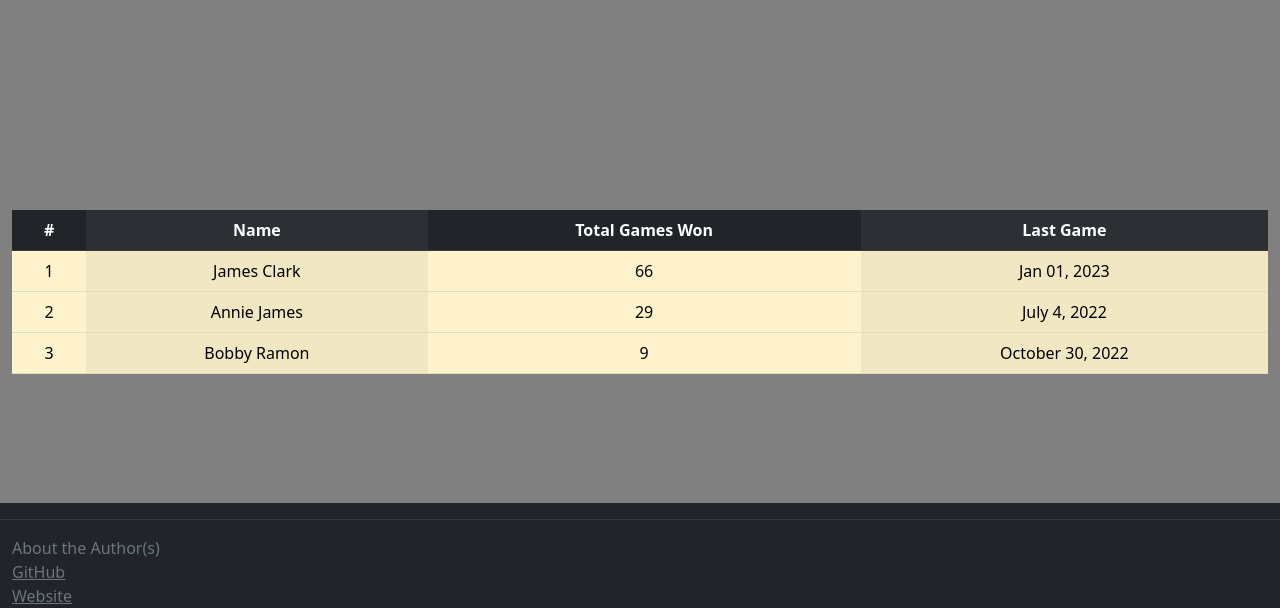
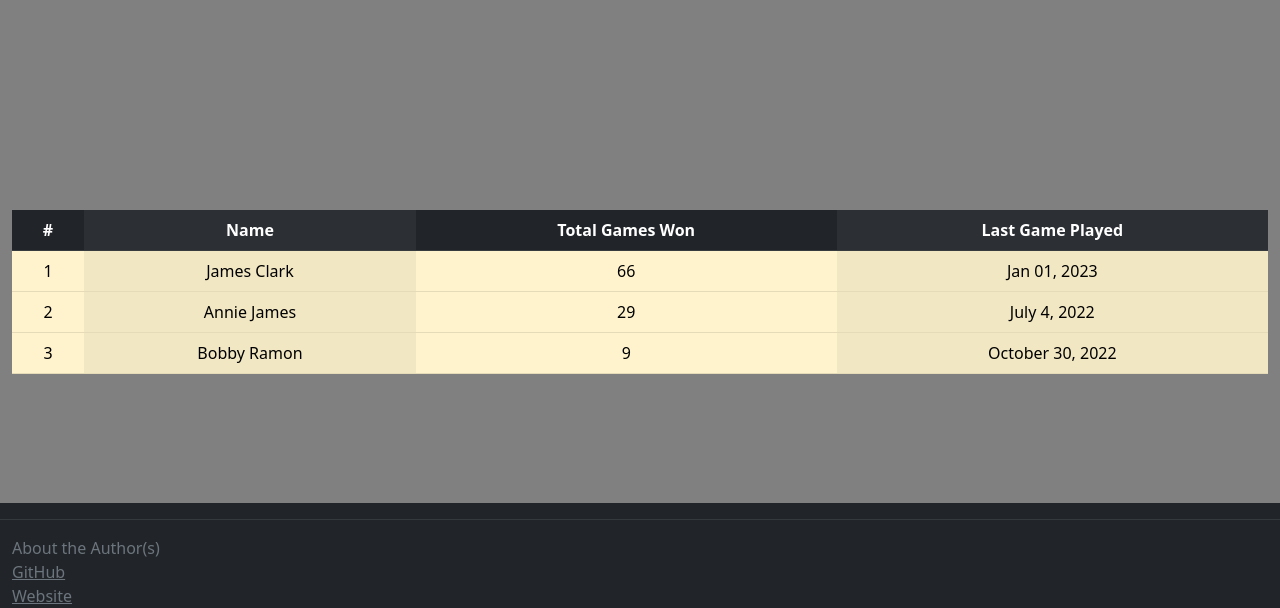
Before and after one commit to Hecktomb200/startup, a plain HTML site: page scores.html in a window 1280 px wide. Shown: the part 267-875 px from the top of the page. Drawn offline with nearby package versions, Linux system fonts and the light colour scheme.

Commit message:
Changed to "Last Game Played"

```diff
--- a/scores.html
+++ b/scores.html
@@ -39,7 +39,7 @@
             <th>#</th>
             <th>Name</th>
             <th>Total Games Won</th>
-            <th>Last Game</th>
+            <th>Last Game Played</th>
           </tr>
         </thead>
         <tbody>
```
